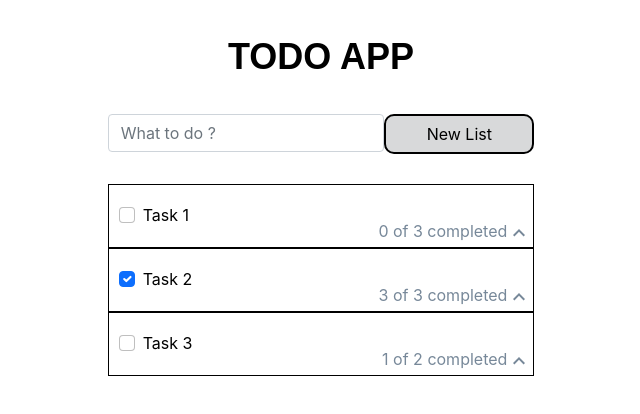
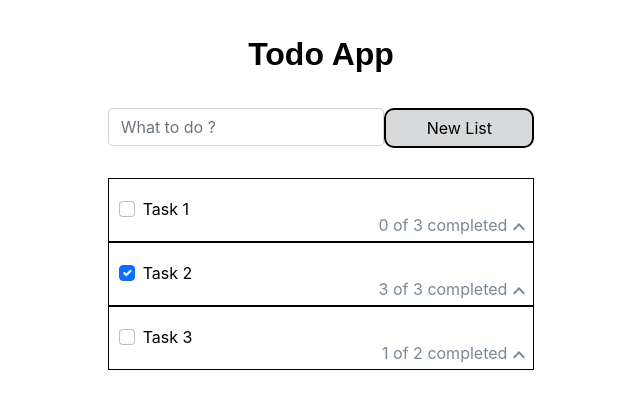
Before and after one commit to mehtishamulhaq/TODO_APP, a React (Create React App) app in the folder todo_app/: page / in a window 1280 px wide. Shown: the top 414 px of the page, without its empty margins (319-959 px from the left). Built offline with nearby package versions, Linux system fonts and the light colour scheme.

Commit message:
improvements

```diff
--- a/todo_app/src/js/App.js
+++ b/todo_app/src/js/App.js
@@ -40,7 +40,7 @@ function App() {
       <Grid container className='container-grid'>
         <Grid item xs={12} sm={4} m={4} className='center-item-grid'>
           <div className='header-container'>
-            <Label className='header-label'>TODO APP</Label>
+            <Label className='header-label'>Todo App</Label>
           </div>
 
           <div className='add-description-container'>
--- a/todo_app/src/scss/App.css
+++ b/todo_app/src/scss/App.css
@@ -63,8 +63,8 @@
 }
 
 .header-label {
-  font-size: 36px;
+  font-size: 32px;
   font-family: Arial, Helvetica, sans-serif;
-  font-weight: 700;
+  font-weight: bold;
   color: black;
 }
```
